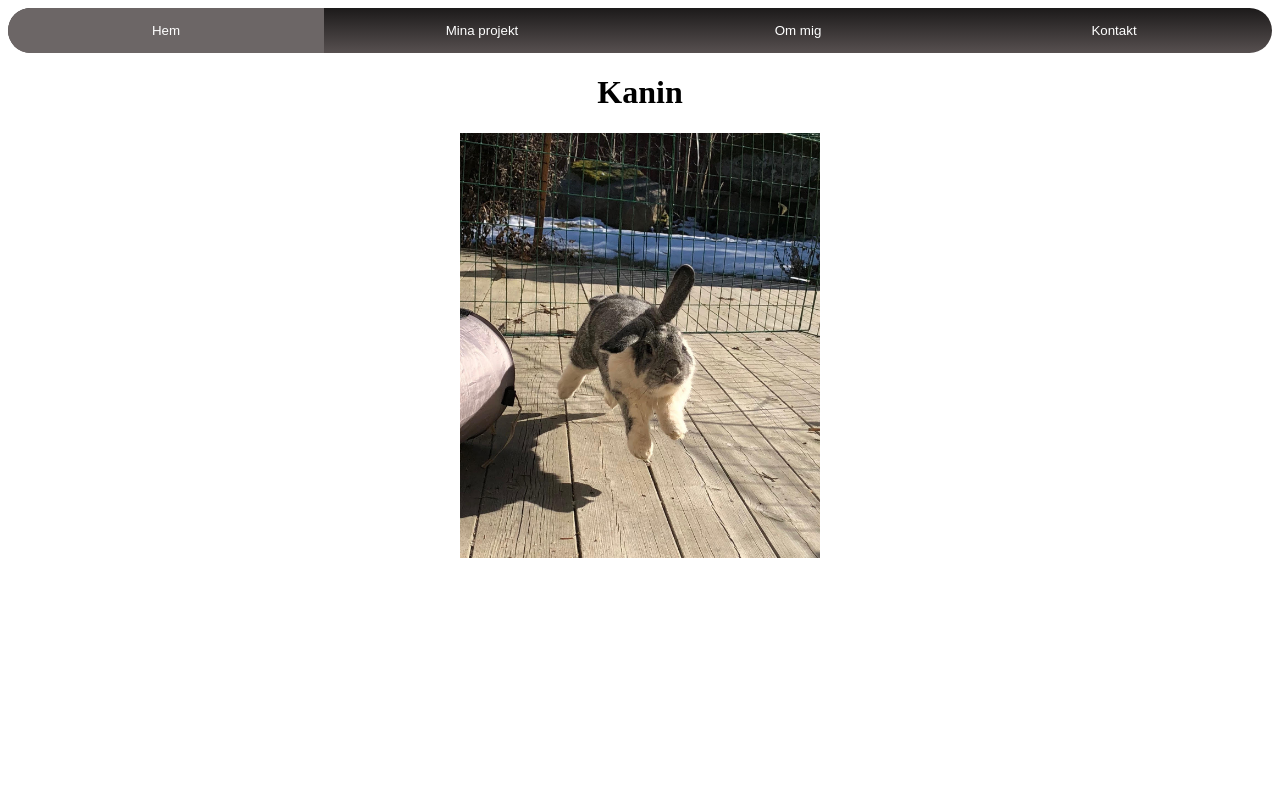
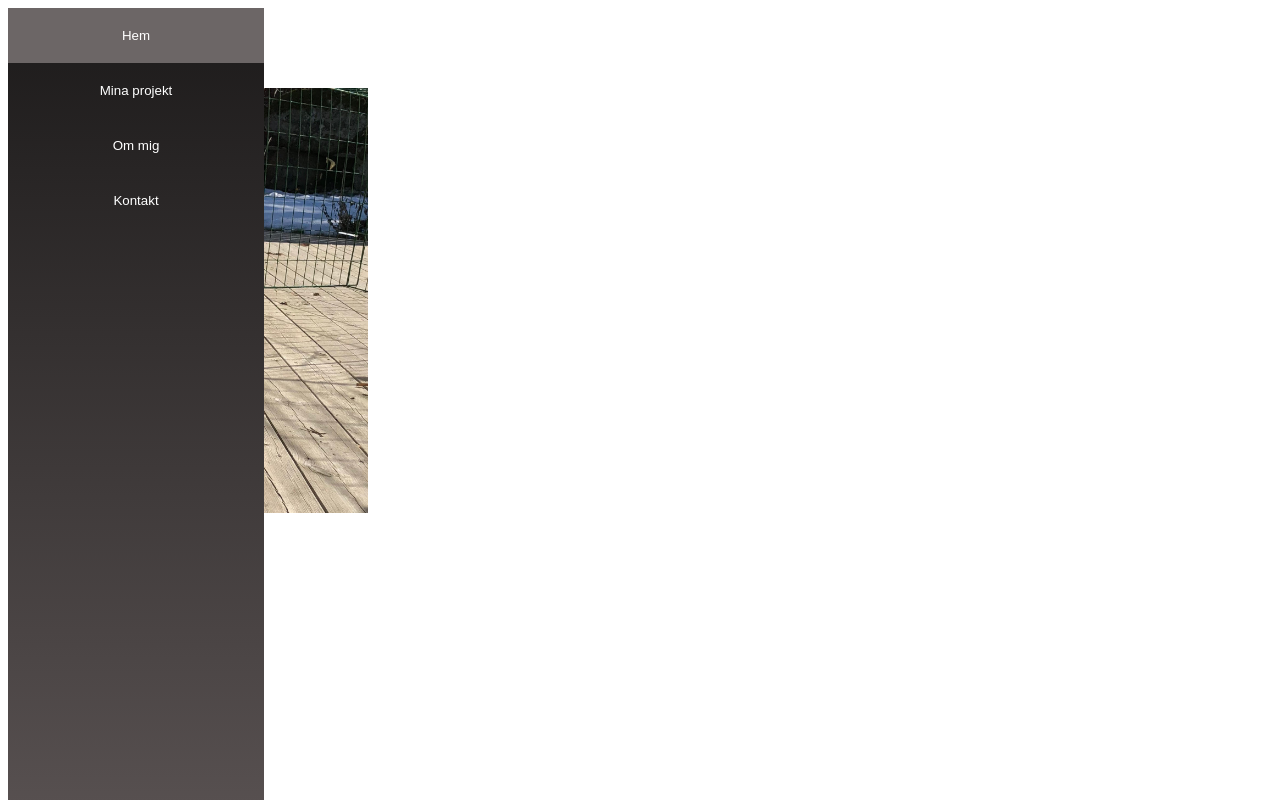
Before and after one commit to PurpleJesus521/Portfolio-Hemsida, a plain HTML site: page index.html in a window 1280 px wide. Drawn offline with Linux system fonts and the light colour scheme.

Commit message:
i cry
everytime

```diff
--- a/index.css
+++ b/index.css
@@ -1,15 +1,23 @@
 /*Bild på min kanin*/
-img {
+.kaninbild {
     object-fit: contain;
     display: block;
-    margin-left: auto;
-    margin-right: auto;
     max-width: 360;
     max-height: 100%;
 }
 
+.maincontent{
+    display:flex;
+    flex-direction:row;
+}
+
+.tabdiv{
+    align-content: flex-end;
+}
+
 .tabcontent{
-display: none;
+    display:flex;
+    flex-direction: column;
 }
 
 /*Header*/
@@ -17,31 +25,29 @@ h1 {
     text-align: center;
 }
 
-/*Konfigurerar listans utseende med bakgrund och rundade kanter*/
-ul {
-list-style-type: none;
-margin: 0;
-padding: 0;
-overflow: hidden;
+/*Konfigurerar listans utseende*/
+.navbar {
+    display: flex;
+    flex-direction: column;
+width: 20%;
+height: 100%;
+position:fixed;
 background-image: linear-gradient(rgb(28, 26, 26),rgb(87, 80, 80));
-border-radius: 25px;
 }
 
-/*Konfigurerar listobjektens utseende med text och separerande linje*/
+/*Konfigurerar knappens utseende så att den inte syns*/
 button {
-float:left;
 border: none;
 outline: none;
 background-color: inherit;
 }
 
+/*Konfigurerar innehållet i navbaren*/
 .tablinks{
 color: white;
 text-align: center;
-padding-top: 15px;
-padding-bottom: 15px;
-text-decoration: none;
-width:25%;
+padding-top: 20px;
+padding-bottom: 20px;
 }
 
 /*Highlightar knappen man håller över genom att byta dess färg*/
--- a/index.html
+++ b/index.html
@@ -4,34 +4,35 @@
 <script src="index.js">
 </script>
     <body>
-        <nav>
-            <ul>
+        <div class="maincontent">
+            <div class="navbar">
                 <button class="tablinks" onclick="openTab(event, 'Hem')" id="defaultOpen">Hem</button>
                 <button class="tablinks" onclick="openTab(event, 'Projekt')">Mina projekt</button>
                 <button class="tablinks" onclick="openTab(event, 'Om mig')">Om mig</button>
                 <button class="tablinks" onclick="openTab(event, 'Kontakt')">Kontakt</button>
-            </ul>
-        </nav>
-    </body>
+            </div>
+
+            <div class="tabdiv">
                 <div id="Hem" class="tabcontent">
                     <h1>Kanin</h1>
-            <img src="Kanin.jpg" alt="Bild på en kanin">
+                    <img src="Kanin.jpg" class="kaninbild" alt="Bild på en kanin">
                 </div>
-
                 <div id="Projekt" class="tabcontent">
                     <h1>Mina Projekt</h1>
-            <img src="Kanin.jpg" alt="Bild på en kanin">
+                    <img src="Kanin.jpg" class="kaninbild" alt="Bild på en kanin">
                 </div>
 
                 <div id="Om mig" class="tabcontent">
                     <h1>Om mig</h1>
-            <img src="Kanin.jpg" alt="Bild på en kanin">
+                    <img src="Kanin.jpg" class="kaninbild" alt="Bild på en kanin">
                 </div>
 
                 <div id="Kontakt" class="tabcontent">
                     <h1>Kontaktinfo</h1>
                 </div>
+            </div>
 
-        <script> document.getElementById("defaultOpen").click();
-        </script>
+        </div>
+    </body>
+<script> document.getElementById("defaultOpen").click();</script>
 </html>
```
Lines whose indentation alone changed are shown as unchanged.
